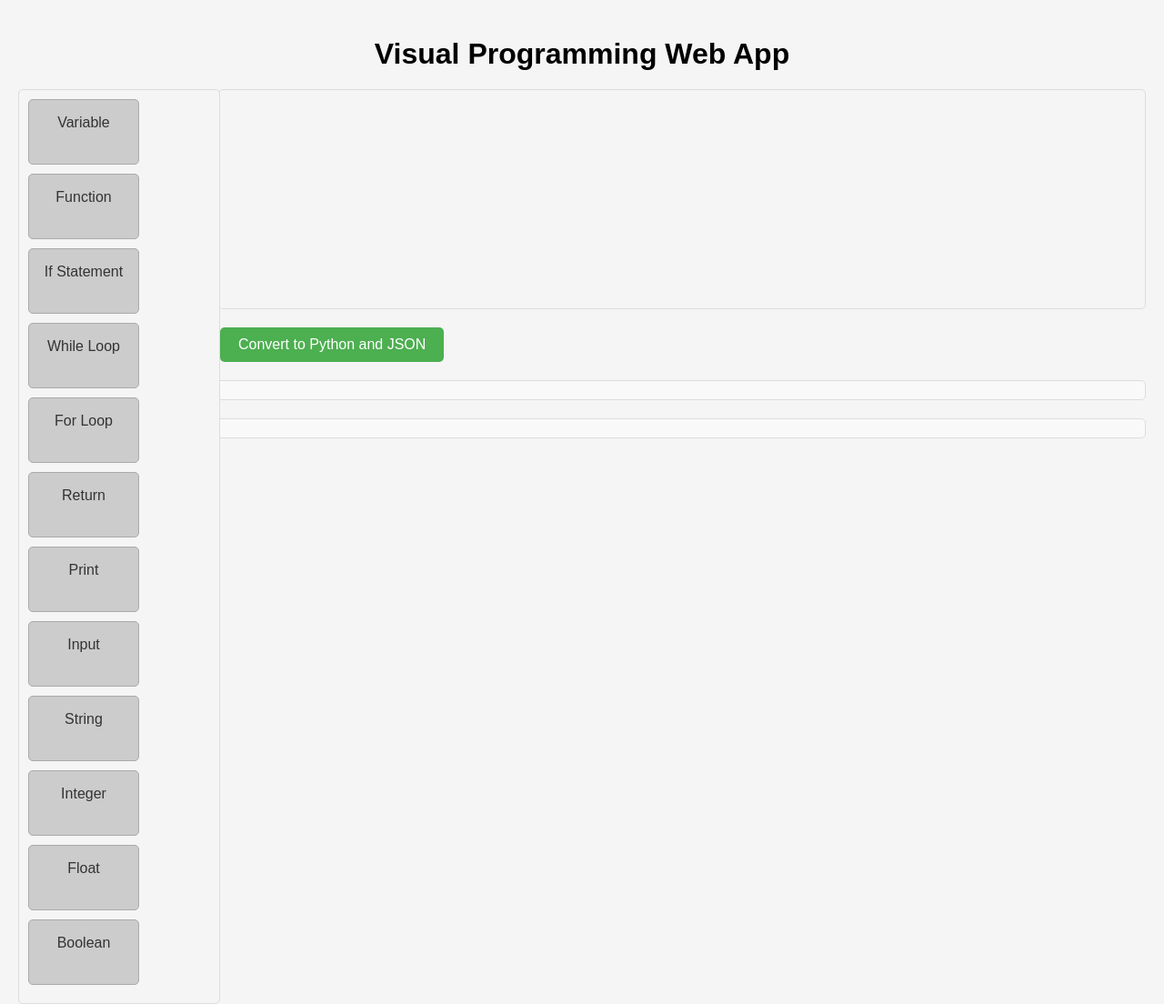
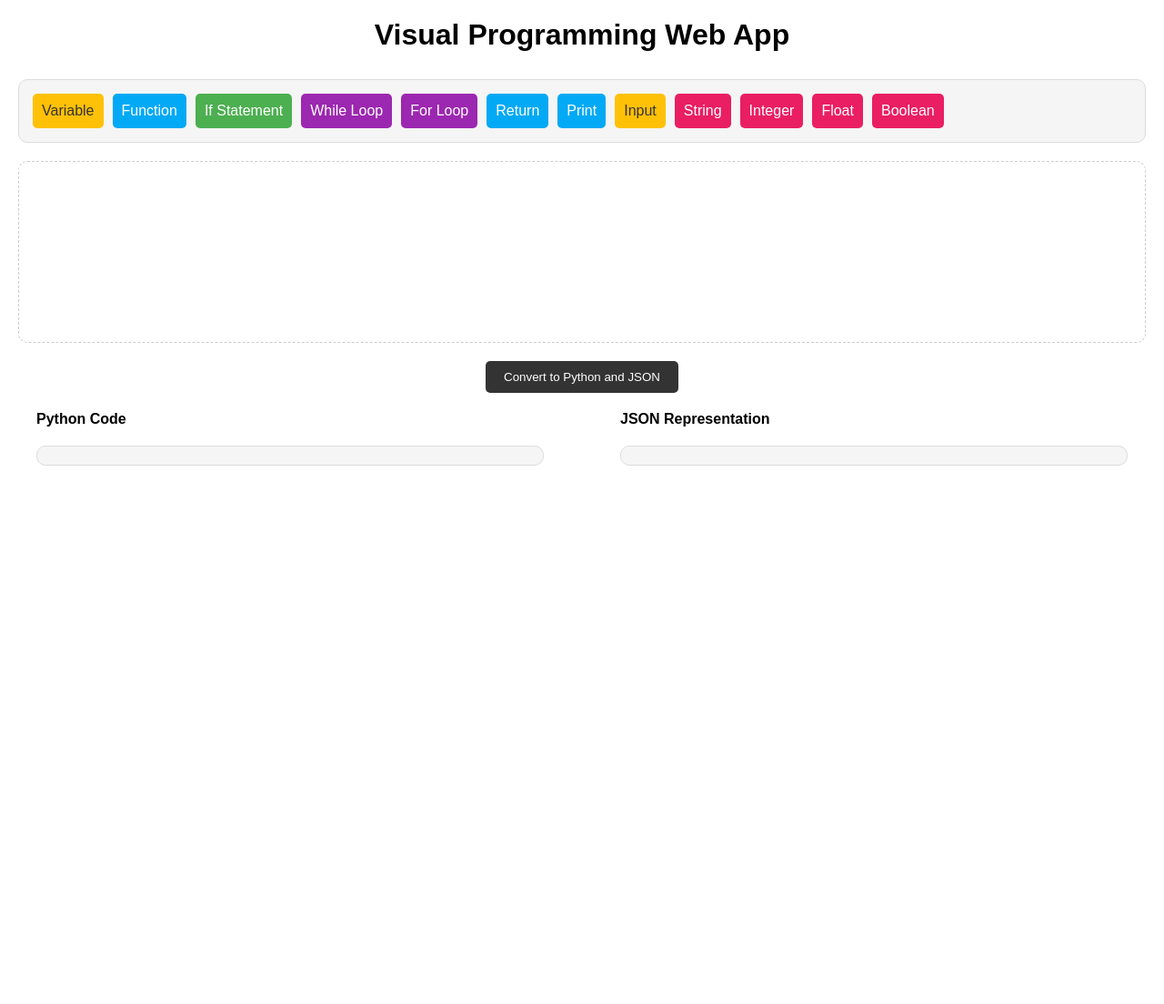
Before and after one commit to Dcohen52/JsonToPython, a Flask app: page / in a window 1280 px wide. Shown: the whole page at 91% size. After the commit the page ends 512 px from the top, so only its background shows below. Run offline with Flask 3, Linux system fonts and the light colour scheme; data that the repository does not hold is empty.

Commit message:
Added VPI & Online Transpiler

```diff
--- a/Helpers/VPI/app.py
+++ b/Helpers/VPI/app.py
@@ -41,7 +41,15 @@ def transpile():
     python_code = request.json['python_code']
     transpiler = PythonToJson(python_code)
     json_structure = transpiler.transpile()
-    return jsonify(json.loads(json_structure))
+
+    # Convert the Python code to JSON structure
+    json_data = json.loads(json_structure)
+
+    # Return the Python code and JSON structure as a response
+    return jsonify({
+        'pythonCode': python_code,
+        'jsonCode': json_data
+    })
 
 if __name__ == '__main__':
     app.run()
--- a/Helpers/VPI/static/script.js
+++ b/Helpers/VPI/static/script.js
@@ -11,6 +11,7 @@
 
 function makeWorkspaceDroppable() {
   const workspace = document.getElementById('workspace');
+  let indentLevel = 0;
 
   workspace.addEventListener('dragover', event => {
     event.preventDefault();
@@ -20,97 +21,106 @@ function makeWorkspaceDroppable() {
     event.preventDefault();
     const blockText = event.dataTransfer.getData('text/plain');
 
+    let pythonCode;
+
     if (blockText === 'Variable') {
       const varName = prompt('Enter the variable name:');
       const value = prompt('Enter the value:');
       if (value === null) {
         return; // User clicked cancel
       }
-      const blockElement = document.createElement('div');
-      blockElement.innerText = `${varName} = ${value}`;
-      blockElement.classList.add('block');
-      workspace.appendChild(blockElement);
+      pythonCode = `${'\t'.repeat(indentLevel)}${varName} = ${value}`;
     } else if (blockText === 'Function') {
       const funcName = prompt('Enter the function name:');
-      const blockElement = document.createElement('div');
-      blockElement.innerText = `def ${funcName}():`;
-      blockElement.classList.add('block');
-      workspace.appendChild(blockElement);
+      const funcArgs = prompt('Enter the function arguments:');
+      if (funcArgs === null) {
+        return; // User clicked cancel
+      }
+      pythonCode = `${'\t'.repeat(indentLevel)}def ${funcName}(${funcArgs}):${'\t'.repeat(indentLevel + 1)}`;
+      indentLevel += 1;
     } else if (blockText === 'If Statement') {
       const condition = prompt('Enter the condition:');
-      const blockElement = document.createElement('div');
-      blockElement.innerText = `if ${condition}:`;
-      blockElement.classList.add('block');
-      workspace.appendChild(blockElement);
+      const value = prompt('Enter the value:');
+      if (value === null) {
+        return; // User clicked cancel
+      }
+      pythonCode = `${'\t'.repeat(indentLevel)}if ${condition}:${'\t'.repeat(indentLevel + 1)}${value}`;
+      indentLevel += 1;
     } else if (blockText === 'While Loop') {
       const condition = prompt('Enter the condition:');
-      const blockElement = document.createElement('div');
-      blockElement.innerText = `while ${condition}:`;
-      blockElement.classList.add('block');
-      workspace.appendChild(blockElement);
+      pythonCode = `${'\t'.repeat(indentLevel)}while ${condition}:${'\t'.repeat(indentLevel + 1)}`;
+      indentLevel += 1;
     } else if (blockText === 'For Loop') {
       const iterVariable = prompt('Enter the iterator variable:');
       const iterable = prompt('Enter the iterable:');
-      const blockElement = document.createElement('div');
-      blockElement.innerText = `for ${iterVariable} in ${iterable}:`;
-      blockElement.classList.add('block');
-      workspace.appendChild(blockElement);
+      pythonCode = `${'\t'.repeat(indentLevel)}for ${iterVariable} in ${iterable}:${'\t'.repeat(indentLevel + 1)}`;
+      indentLevel += 1;
     } else if (blockText === 'Return') {
       const value = prompt('Enter the return value:');
-      const blockElement = document.createElement('div');
-      blockElement.innerText = `return ${value}`;
-      blockElement.classList.add('block');
-      workspace.appendChild(blockElement);
+      pythonCode = `${'\t'.repeat(indentLevel)}return ${value}`;
     } else if (blockText === 'Print') {
       const value = prompt('Enter the value to print:');
-      const blockElement = document.createElement('div');
-      blockElement.innerText = `print(${value})`;
-      blockElement.classList.add('block');
-      workspace.appendChild(blockElement);
+      pythonCode = `${'\t'.repeat(indentLevel)}print(${value})`;
     } else if (blockText === 'Input') {
       const value = prompt('Enter the value to input:');
-      const blockElement = document.createElement('div');
-      blockElement.innerText = `input(${value})`;
-      blockElement.classList.add('block');
-      workspace.appendChild(blockElement);
+      pythonCode = `${'\t'.repeat(indentLevel)}input(${value})`;
     } else if (blockText === 'String') {
       const value = prompt('Enter the string:');
-      const blockElement = document.createElement('div');
-      blockElement.innerText = `str(${value})`;
-      blockElement.classList.add('block');
-      workspace.appendChild(blockElement);
+      pythonCode = `${'\t'.repeat(indentLevel)}"${value}"`;
     } else if (blockText === 'Integer') {
       const value = prompt('Enter the integer:');
-      const blockElement = document.createElement('div');
-      blockElement.innerText = `int(${value})`;
-      blockElement.classList.add('block');
-      workspace.appendChild(blockElement);
+      pythonCode = `${'\t'.repeat(indentLevel)}${value}`;
     } else if (blockText === 'Float') {
       const value = prompt('Enter the float:');
+      pythonCode = `${'\t'.repeat(indentLevel)}${value}`;
+    } else if (blockText === 'Boolean') {
+      const value = prompt('Enter the boolean (true/false):');
+      pythonCode = `${'\t'.repeat(indentLevel)}${value === 'true' ? 'True' : 'False'}`;
+    } else {
+      return;
+    }
+
+
 const blockElement = document.createElement('div');
-      blockElement.innerText = `float(${value})`;
 blockElement.classList.add('block');
+
+// Create the code element to display the Python code
+const codeElement = document.createElement('pre');
+codeElement.textContent = pythonCode;
+
+// Wrap the block content in a container div
+const blockContent = document.createElement('div');
+blockContent.appendChild(codeElement);
+blockElement.appendChild(blockContent);
+
+// Add the draggable attribute to the block element
+blockElement.draggable = true;
+
+// Add event listeners for dragging the block
+blockElement.addEventListener('dragstart', event => {
+  event.dataTransfer.setData('text/plain', blockElement.innerText);
+});
+
+// Add event listener for removing the block when dragged outside the workspace
+blockElement.addEventListener('dragend', event => {
+  const target = event.target;
+  const rect = workspace.getBoundingClientRect();
+  const x = event.clientX;
+  const y = event.clientY;
+
+  if (x < rect.left || x > rect.right || y < rect.top || y > rect.bottom) {
+    workspace.removeChild(target);
+    saveWorkspaceState();
+  }
+});
+
+// Append block to workspace
 workspace.appendChild(blockElement);
-    } else if (blockText === 'Boolean') {
-      const value = prompt('Enter the boolean:');
-      const blockElement = document.createElement('div');
-      blockElement.innerText = `bool(${value})`;
-      blockElement.classList.add('block');
-      workspace.appendChild(blockElement);
-    } else {
-      const blockElement = document.createElement('div');
-      blockElement.innerText = blockText;
-      blockElement.classList.add('block');
-      workspace.appendChild(blockElement);
-    }
 
     makeBlocksDraggable();
     saveWorkspaceState();
   });
 }
-
-
-
 
 
 // Function to save the workspace state
@@ -159,6 +169,7 @@ function convertToPythonAndJSON() {
 
   // Join the block texts into a Python code string
   const pythonCode = blockTexts.join('\n');
+  console.log(pythonCode);
 
   // Convert the Python code to JSON structure
   const transpilerData = {
@@ -168,22 +179,31 @@ function convertToPythonAndJSON() {
   fetch('/transpile', {
     method: 'POST',
     headers: {
-      'Content-Type': 'application/json'
+      'Content-Type': 'application/json',
     },
-    body: JSON.stringify(transpilerData)
+    body: JSON.stringify(transpilerData),
   })
-  .then(response => response.json())
-  .then(data => {
-    const jsonCode = JSON.stringify(data, null, 2);
-
-    // Display the Python code and JSON code on the page
+    .then((response) => {
+      if (!response.ok) {
+        throw new Error('Error transpiling the code. Please try again.'); // Handle non-200 response
+      }
+      return response.json();
+    })
+    .then((data) => {
+      // Handle successful response and update UI
       const pythonCodeElement = document.getElementById('python-code');
-    pythonCodeElement.innerText = pythonCode;
-
       const jsonCodeElement = document.getElementById('json-code');
-    jsonCodeElement.innerText = jsonCode;
+      pythonCodeElement.textContent = data.pythonCode;
+      jsonCodeElement.textContent = JSON.stringify(data.jsonCode, null, 2);
     })
-  .catch(error => console.error('Error:', error));
+    .catch((error) => {
+      // Handle error and display error message
+      console.error(error);
+      const pythonCodeElement = document.getElementById('python-code');
+      const jsonCodeElement = document.getElementById('json-code');
+      pythonCodeElement.textContent = 'Error transpiling the code. Please try again.';
+      jsonCodeElement.textContent = '';
+    });
 }
 
 
--- a/Helpers/VPI/static/styles.css
+++ b/Helpers/VPI/static/styles.css
@@ -1,72 +1,124 @@
-/* styles.css */
+/* Reset default styles */
+* {
+  margin: 0;
+  padding: 0;
+  box-sizing: border-box;
+  border-radius: 10px;
+}
 
+/* Body styles */
 body {
   font-family: Arial, sans-serif;
-  margin: 0;
   padding: 20px;
-  background-color: #f5f5f5;
 }
 
+/* Heading styles */
 h1 {
   text-align: center;
+  margin-bottom: 30px;
+}
+
+h4 {
   margin-bottom: 20px;
 }
 
+/* Toolbox styles */
 #toolbox {
-  float: left;
-  width: 200px;
-  padding: 10px;
   background-color: #f5f5f5;
   border: 1px solid #ddd;
-  border-radius: 5px;
+  padding: 10px;
+  margin-bottom: 20px;
+  display: flex;
+  flex-wrap: wrap;
 }
 
+/* Block styles */
 .block {
-  width: 100px;
-  height: 50px;
-  background-color: #ccc;
-  border: 1px solid #aaa;
+  padding: 10px;
+    margin: 5px;
   border-radius: 5px;
+  cursor: move;
+}
+
+.ws-block {
   padding: 10px;
-  margin-bottom: 10px;
+    margin: 5px;
+  border-radius: 5px;
   cursor: move;
-  text-align: center;
-  line-height: 30px;
+}
+
+/* Button styles */
+.block-variable {
+  background-color: #ffc107;
   color: #333;
 }
 
-#workspace {
-  margin-left: 220px;
-  padding: 20px;
-  background-color: #f5f5f5;
-  border: 1px solid #ddd;
-  border-radius: 5px;
-  min-height: 200px;
+.block-function {
+  background-color: #03a9f4;
+  color: #fff;
 }
 
+.block-condition {
+  background-color: #4caf50;
+  color: #fff;
+}
+
+.block-loop {
+  background-color: #9c27b0;
+  color: #fff;
+}
+
+.block-data {
+  background-color: #e91e63;
+  color: #fff;
+}
+
+/* Workspace styles */
+#workspace {
+  min-height: 200px;
+  border: 1px dashed #ccc;
+  margin-bottom: 20px;
+}
+
+/* Convert button styles */
 #convert-button {
-  margin-top: 20px;
+  display: block;
+  margin: 0 auto;
   padding: 10px 20px;
-  background-color: #4CAF50;
-  color: white;
+  background-color: #333;
+  color: #fff;
   border: none;
   border-radius: 5px;
-  font-size: 16px;
   cursor: pointer;
 }
 
-#convert-button:hover {
-  background-color: #45a049;
+/* Code display styles */
+#code-div {
+  display: flex;
+  justify-content: space-between;
 }
 
-#python-code,
-#json-code {
-  background-color: #f9f9f9;
+pre {
+  background-color: #f5f5f5;
+  border: 1px solid #ddd;
   padding: 10px;
-  margin-top: 20px;
-  border: 1px solid #ddd;
-  border-radius: 5px;
+  margin-bottom: 20px;
   white-space: pre-wrap;
-  font-family: monospace;
   font-size: 14px;
+  line-height: 1.5;
 }
+
+.code-blocks {
+  width: 45%;
+  display: flex;
+  flex-direction: column;
+  margin: 20px;
+
+}
+
+/* Responsive styles */
+@media screen and (max-width: 768px) {
+  #toolbox {
+    justify-content: center;
+  }
+}
--- a/Helpers/VPI/templates/index.html
+++ b/Helpers/VPI/templates/index.html
@@ -7,23 +7,32 @@
 <body>
 <h1>Visual Programming Web App</h1>
 <div id="toolbox">
-    <div class="block" draggable="true">Variable</div>
-    <div class="block" draggable="true">Function</div>
-    <div class="block" draggable="true">If Statement</div>
-    <div class="block" draggable="true">While Loop</div>
-    <div class="block" draggable="true">For Loop</div>
-    <div class="block" draggable="true">Return</div>
-    <div class="block" draggable="true">Print</div>
-    <div class="block" draggable="true">Input</div>
-    <div class="block" draggable="true">String</div>
-    <div class="block" draggable="true">Integer</div>
-    <div class="block" draggable="true">Float</div>
-    <div class="block" draggable="true">Boolean</div>
+    <div class="block block-variable" draggable="true">Variable</div>
+    <div class="block block-function" draggable="true">Function</div>
+    <div class="block block-condition" draggable="true">If Statement</div>
+    <div class="block block-loop" draggable="true">While Loop</div>
+    <div class="block block-loop" draggable="true">For Loop</div>
+    <div class="block block-function" draggable="true">Return</div>
+    <div class="block block-function" draggable="true">Print</div>
+    <div class="block block-variable" draggable="true">Input</div>
+    <div class="block block-data" draggable="true">String</div>
+    <div class="block block-data" draggable="true">Integer</div>
+    <div class="block block-data" draggable="true">Float</div>
+    <div class="block block-data" draggable="true">Boolean</div>
 </div>
 <div id="workspace"></div>
 <button id="convert-button">Convert to Python and JSON</button>
-<pre id="python-code"></pre>
-<pre id="json-code"></pre>
+<div id="code-div">
+    <div class="code-blocks">
+        <h4>Python Code</h4>
+        <pre id="python-code"></pre>
+    </div>
+    <div class="code-blocks">
+        <h4>JSON Representation</h4>
+        <pre id="json-code"></pre>
+    </div>
+</div>
+
 
 <script src="{{ url_for('static', filename='script.js') }}"></script>
 
```
Lines whose indentation alone changed are shown as unchanged.
